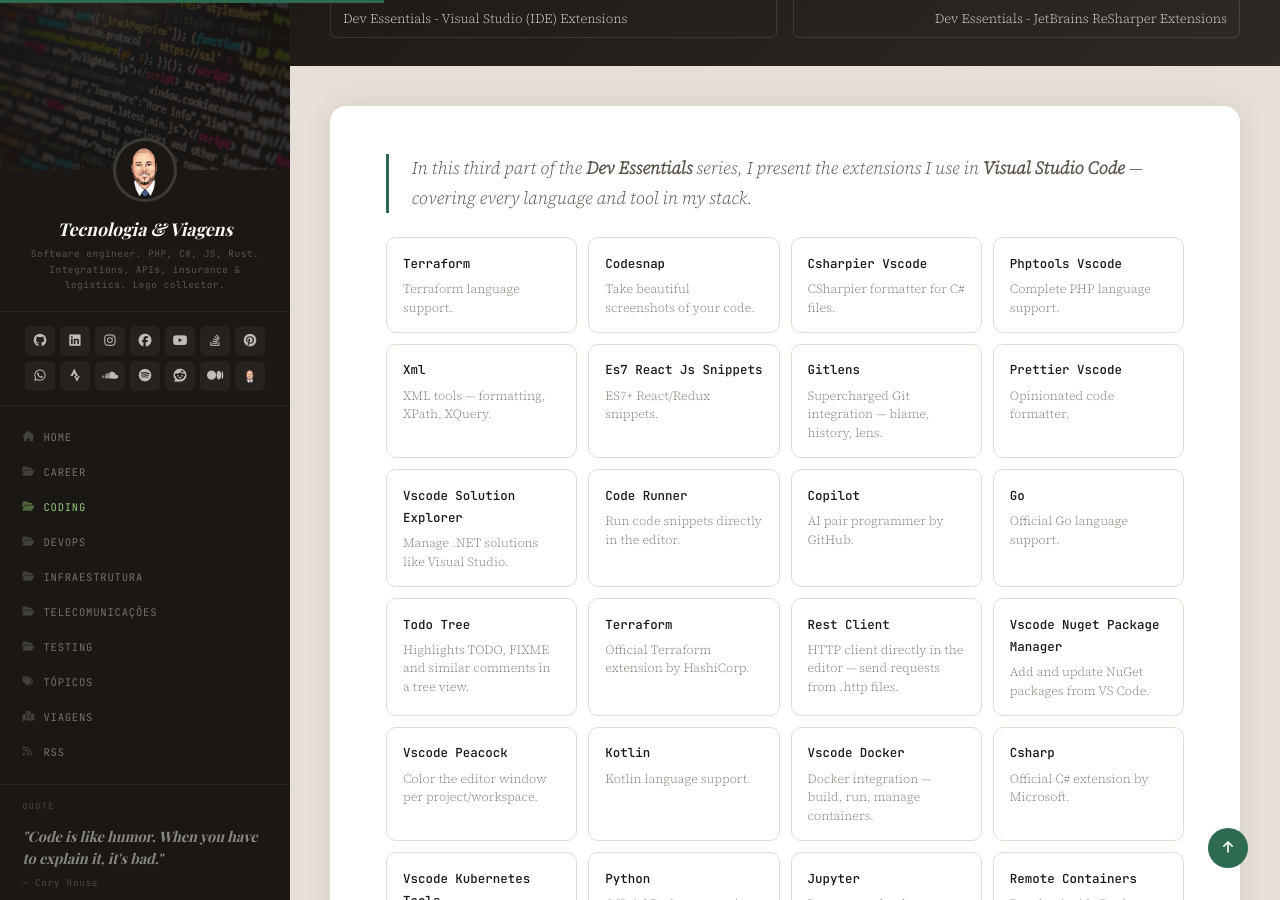
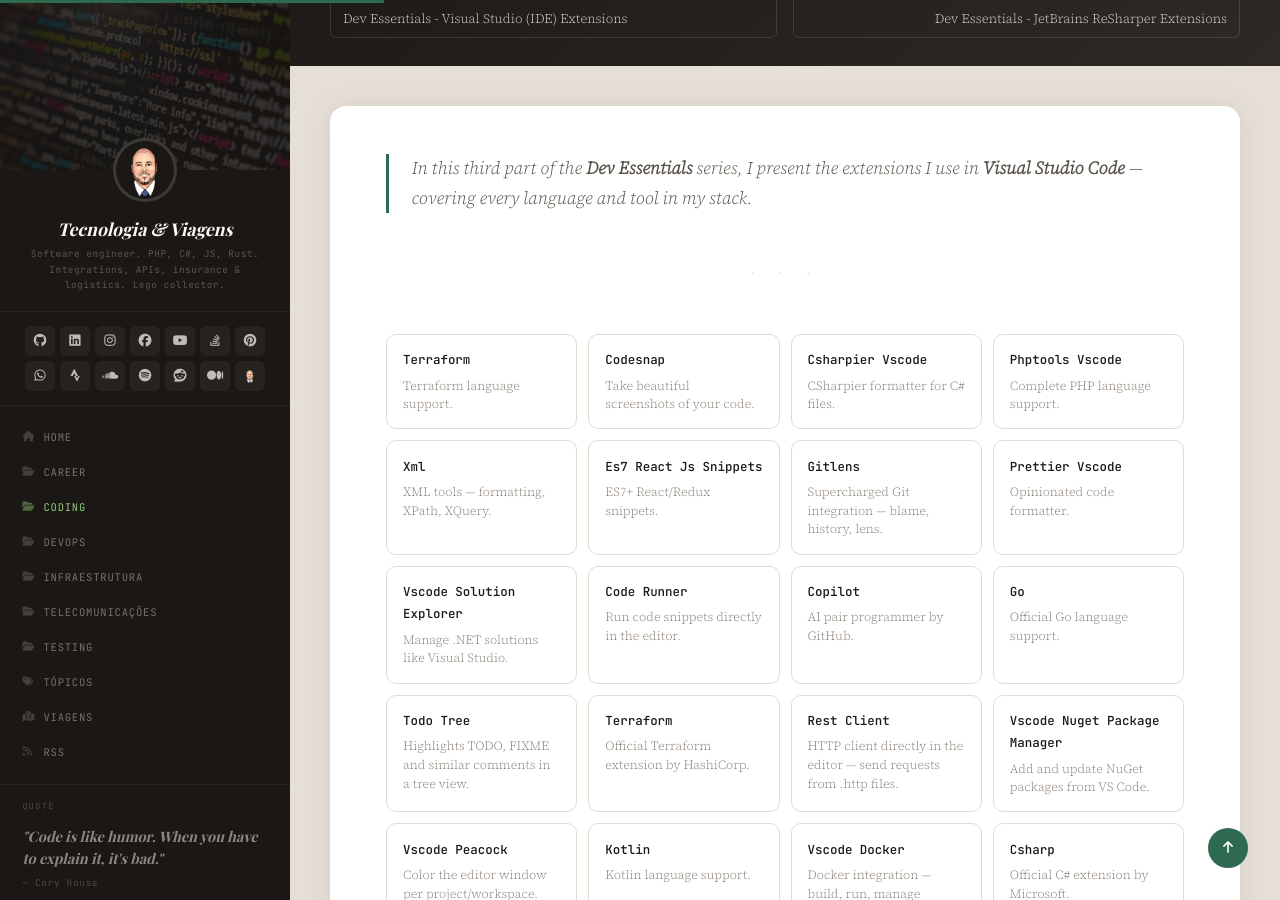
Before and after one commit to guibranco/blog, a Jekyll site: the page built from _posts/2024-01-17-dev-essentials-visual-studio-code-extensions.md, in a window 1280 px wide and 900 px high, scrolled down 831 px. Built offline with Jekyll 4.4.1, drawn with Linux system fonts in a browser that asks for light colours; some web fonts are replaced; comment, search, counter and statistics services are not loaded.

```diff
--- a/_posts/2024-01-17-dev-essentials-visual-studio-code-extensions.md
+++ b/_posts/2024-01-17-dev-essentials-visual-studio-code-extensions.md
@@ -13,6 +13,8 @@
 ---
 
 <p class="lead">In this third part of the <strong>Dev Essentials</strong> series, I present the extensions I use in <strong>Visual Studio Code</strong> — covering every language and tool in my stack.</p>
+
+<div class="divider">· · ·</div>
 
 <div class="providers-grid">
   <div class="provider-card"><div class="provider-name"><a href="https://marketplace.visualstudio.com/items?itemName=4ops.terraform" target="_blank">Terraform</a></div><div class="provider-detail">Terraform language support.</div></div>
```
